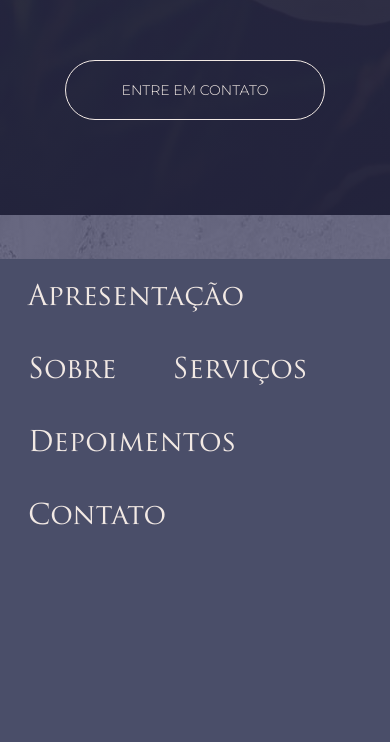
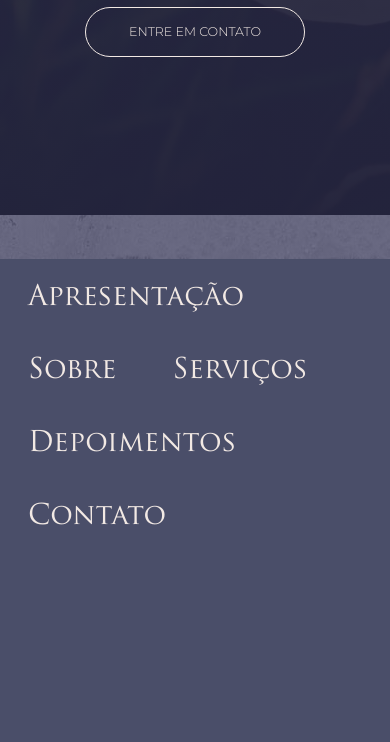
Before and after one commit to creativetroops/geovanna, a website: page index.html in a window 390 px wide. Shown: the part 629-1371 px from the top of the page. Drawn offline with Linux system fonts and the light colour scheme.

Commit message:
Responsive Fix

```diff
--- a/assets/scss/base/includes/menu.scss
+++ b/assets/scss/base/includes/menu.scss
@@ -89,19 +89,6 @@
 			margin-top: 7px;
 			margin-bottom: 7px;
 			@include transition(.25s);
-			&:after {
-				content: "MENU";
-				position: absolute;
-				font-size: 12px;
-				color: $color-light-purple;
-				font-weight: 600;
-				letter-spacing: 1px;
-				text-transform: uppercase;
-				top: -7px;
-				left: -60px;
-				font-family: $font-tertiary;
-				@include transition(.25s);
-			}
 		}
 		&.active {
 			&:after {
--- a/assets/scss/pages/index.scss
+++ b/assets/scss/pages/index.scss
@@ -41,6 +41,11 @@
 	font-family: $font-tertiary;
 	font-size: 1rem;
 	@extend .center-translate;
+	@include responsive(s3) {
+		height: 50px;
+		width: 220px!important;
+		font-size: 0.9rem;
+	}
 }
 
 .button-transparent{
@@ -71,6 +76,9 @@
 		margin-top: 2em !important;
 		position: absolute;
 		width: 100%;
+		@include responsive(s3) {
+			margin-top: 0em !important;
+		}
 		.owl-dot {
 			span {
 				@include transition(0.25s);
@@ -104,6 +112,9 @@
 	.box-home{
 		max-width: 75vw;
 		margin-top: 4rem;
+		@include responsive(s3) {
+			max-width: 95vw;
+		}
 		h2, h3{
 			font-family: $font-secondary;
 			color: $color-light;
@@ -113,16 +124,17 @@
 			font-size: 6.5rem;
 			@include responsive(s1) { font-size: 5.5rem; }
 			@include responsive(s2) { font-size: 5rem; }
-			@include responsive(s3) { font-size: 4.5rem; }
-			@include responsive(s4) { font-size: 4rem; }
+			@include responsive(s3) { font-size: 4rem; }
+			@include responsive(s4) { font-size: 3rem; }
+			@include responsive(s5) { font-size: 2.5rem; }
 		}
 		h3{
 			font-size: 4rem;
 			margin-bottom: 4rem;
 			@include responsive(s1) { font-size: 3.5rem; }
 			@include responsive(s2) { font-size: 3rem; }
-			@include responsive(s3) { font-size: 2.5rem; }
-			@include responsive(s4) { font-size: 2rem; }
+			@include responsive(s3) { font-size: 2rem; margin-top: 2rem; }
+			@include responsive(s5) { font-size: 1.5rem; margin-top: 1.5rem; }
 		}
 		h4{
 			font-family: $font-primary;
@@ -131,6 +143,7 @@
 			.hl{
 				color: $color-light-purple;
 			}
+			@include responsive(s3) { font-size: 1.2rem; }
 		}
 		button{
 			margin-top: 4rem;
@@ -146,6 +159,10 @@
 	background: linear-gradient(rgba(74, 74, 105, 0.80), rgba(74, 74, 105, 0.80)), url(../../../assets/images/geovanna-bg-presentation.jpg);
 	background-position: center center;
 	.box-presentation {
+		max-width: 75vw;
+		@include responsive(s3) {
+			max-width: 90vw;
+		}
 		h2,
 		h3 {
 			font-family: $font-primary;
@@ -154,6 +171,7 @@
 		}
 		h2 {
 			font-size: 2rem;
+			@include responsive(s3) { font-size: 1.4rem; }
 		}
 		h3 {
 			font-size: 1rem;
@@ -178,13 +196,13 @@
 		color: $color-dark-purple;
 		font-size: 6rem;
 		margin-bottom: 3rem;
-		@include responsive(s3) { text-align: center; }
+		@include responsive(s3) { text-align: center; font-size: 4rem; margin-bottom: 1rem; }
 	}
 	h3{
 		color: $color-light-purple;
 		font-size: 1.5rem;
 		margin-bottom: 2rem;
-		@include responsive(s3) { text-align: center; }
+		@include responsive(s3) { text-align: center; font-size: 1rem; margin-bottom: 1rem; }
 	}
 	p{
 		font-family: $font-tertiary;
@@ -255,8 +273,25 @@
 		color: $color-light-purple;
 		.hl{
 			font-size: 3rem;
+			@include responsive(s3) {
+				font-size: 2.5rem;
+				margin-bottom: 2.5rem;
+			}
+
+			@include responsive(s4) {
+				font-size: 2rem;
+				margin-bottom: 2rem;
+			}
 		}
 		margin-bottom: 2rem;
+		@include responsive(s3) {
+			font-size: 2rem;
+			margin-bottom: 2rem;
+		}
+		@include responsive(s4) {
+			font-size: 1.5rem;
+			margin-bottom: 1.5rem;
+		}
 	}
 	p{
 		font-family: $font-tertiary;
@@ -268,6 +303,7 @@
 		@include responsive(s3) {
 			padding: 0;
 			margin-bottom: 4rem;
+			font-size: 1rem;
 		}
 
 	}
@@ -287,6 +323,12 @@
 		font-size: 6rem;
 		margin-bottom: 3rem;
 		text-align: center;
+		@include responsive(s3) {
+			font-size: 5rem;
+		}
+		@include responsive(s4) {
+			font-size: 4rem;
+		}
 	}
 	img{
 		height: 120px;
@@ -313,6 +355,9 @@
 			padding: 0;
 			margin-bottom: 4rem;
 		}
+		@include responsive(s3) {
+			font-size: 1.1rem;
+		}
 	}
 	.row-testimony{
 		p{
@@ -334,6 +379,9 @@
 			@include responsive(s2) {
 				padding: 0;
 			}
+			@include responsive(s3) {
+				font-size: 0.9rem;
+			}
 		}
 		img{
 			margin-top: 3.2rem;
@@ -346,6 +394,9 @@
 		}
 		h4, h5{
 			text-align: center;
+			@include responsive(s3) {
+				font-size: 1rem;
+			}
 		}
 	}
 }
@@ -362,10 +413,10 @@
 		margin-bottom: 3rem;
 		text-align: center;
 		@include responsive(s3) {
-			font-size: 5rem;
+			font-size: 4rem;
 		}
 		@include responsive(s4) {
-			font-size: 4rem;
+			font-size: 3rem;
 		}
 	}
 	img{
@@ -384,10 +435,11 @@
 		margin-top: 4rem;
 		margin-bottom: 6rem;
 		@include responsive(s3) {
-			font-size: 1.8rem;
+			font-size: 1.5rem;
+			margin-bottom: 3rem;
 		}
 		@include responsive(s4) {
-			font-size: 1.5rem;
+			font-size: 1.2rem;
 		}
 	}
 	h4{
@@ -397,7 +449,6 @@
 		@include responsive(s3) {
 			font-size: 1.3rem;
 		}
-
 		@include responsive(s4) {
 			font-size: 1.2rem;
 		}
@@ -417,6 +468,9 @@
 		}
 		font-size: 1.2em;
 		color: $color-light;
+		@include responsive(s3) {
+			font-size: 0.9rem;
+		}
 	}
 	ul{
 		padding: 0;
@@ -437,6 +491,10 @@
 				img{
 					height: 35px;
 					width: 35px;
+					@include responsive(s3) {
+						height: 20px;
+						width: 20px;
+					}
 				}
 			}
 		}
```
Also changed, not shown: assets/css/base/base.css, assets/css/pages/index.css.
